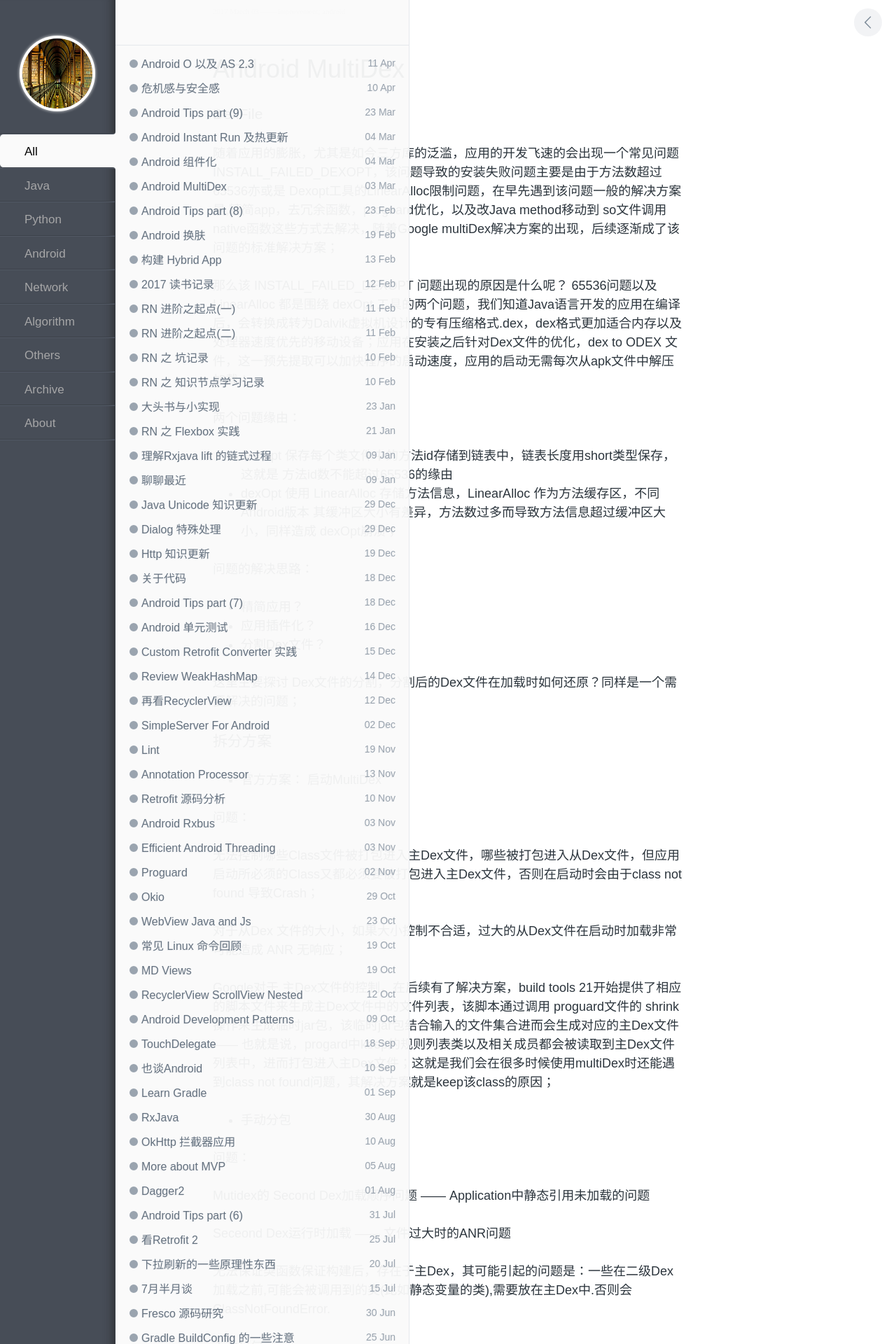
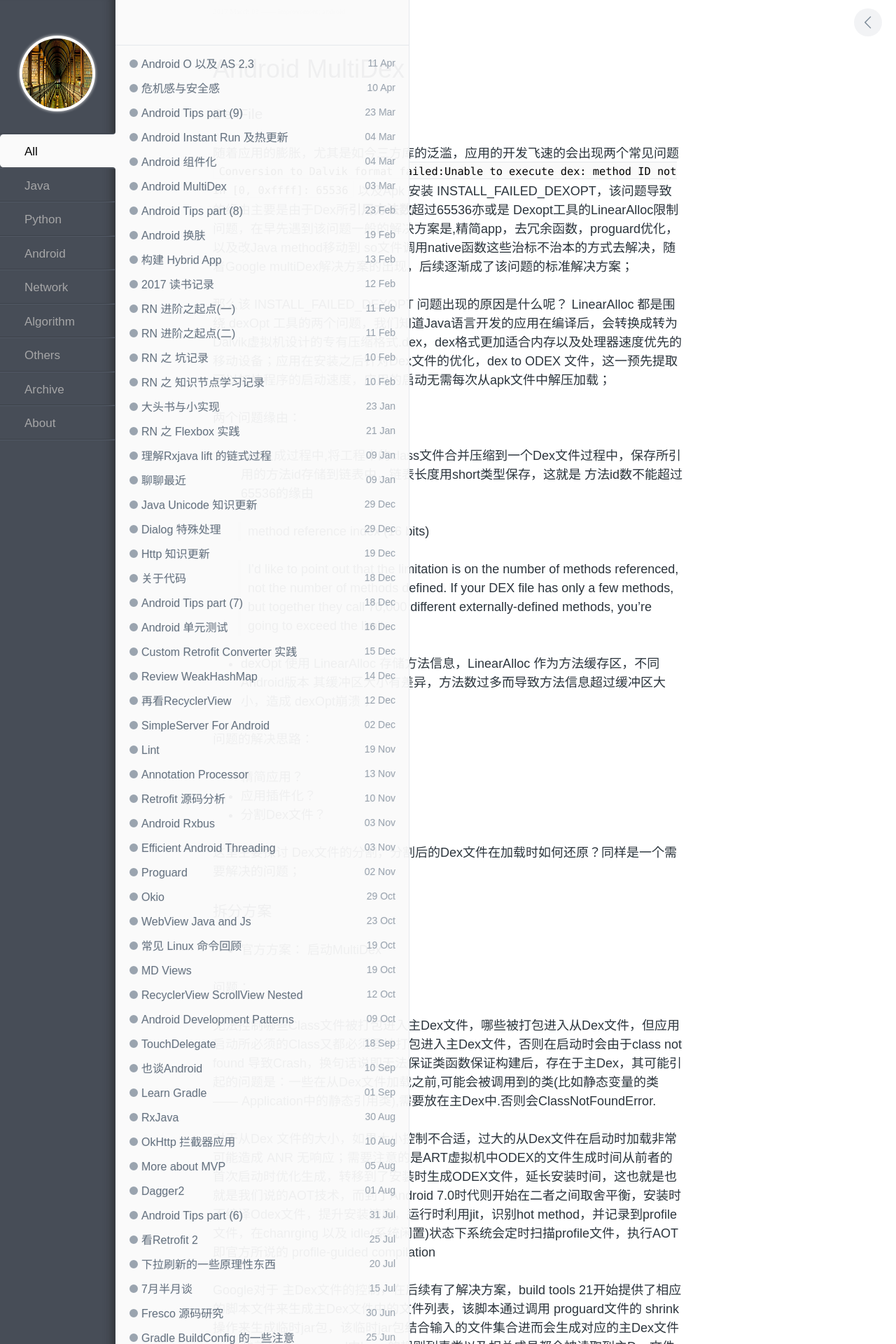
Before and after one commit to enlipan/enlipan.github.io, a Jekyll site: the page built from _posts/2017-03-03-android-multidex.md, in a window 1280 px wide. Shown: the top 1920 px of the page at 70% size. Built offline with Jekyll 4.4.1, drawn with Linux system fonts in a browser that asks for light colours; nearby versions of some CDN libraries; comment, search, counter and statistics services are not loaded; some of the changed text lies outside the part shown.

Commit message:
modify multidex

```diff
--- a/_posts/2017-03-03-android-multidex.md
+++ b/_posts/2017-03-03-android-multidex.md
@@ -9,15 +9,19 @@
 ### DexFile
 
 
-随着应用的膨胀，尤其是如今三方库的泛滥，应用的开发飞速的会出现一个常见问题INSTALL_FAILED_DEXOPT，该问题导致的安装失败问题主要是由于方法数超过65536亦或是 Dexopt工具的LinearAlloc限制问题，在早先遇到该问题一般的解决方案是,精简app，去冗余函数，proguard优化，以及改Java method移动到 so文件调用native函数这些方式去解决，随着Google multiDex解决方案的出现，后续逐渐成了该问题的标准解决方案；
+随着应用的膨胀，尤其是如今三方库的泛滥，应用的开发飞速的会出现两个常见问题`Conversion to Dalvik format failed:Unable to execute dex: method ID not in [0, 0xffff]: 65536` 以及Apk 安装 INSTALL_FAILED_DEXOPT，该问题导致的缘由主要是由于Dex所**引用方法数**超过65536亦或是 Dexopt工具的LinearAlloc限制问题，在早先遇到该问题一般的解决方案是,精简app，去冗余函数，proguard优化，以及改Java method移动到 so文件调用native函数这些治标不治本的方式去解决，随着Google multiDex解决方案的出现，后续逐渐成了该问题的标准解决方案；
 
-那么该 INSTALL_FAILED_DEXOPT 问题出现的原因是什么呢？ 65536问题以及 LinearAlloc 都是围绕 dexOpt 工具的两个问题，我们知道Java语言开发的应用在编译后，会转换成转为Dalvik虚拟机设计的专有压缩格式.dex，dex格式更加适合内存以及处理器速度优先的移动设备；应用在安装之后针对Dex文件的优化，dex to  ODEX 文件，这一预先提取可以加快程序的启动速度，应用的启动无需每次从apk文件中解压加载；
+那么该 INSTALL_FAILED_DEXOPT 问题出现的原因是什么呢？ LinearAlloc 都是围绕 dexOpt 工具的两个问题，我们知道Java语言开发的应用在编译后，会转换成转为Dalvik虚拟机设计的专有压缩格式.dex，dex格式更加适合内存以及处理器速度优先的移动设备；应用在安装之后针对Dex文件的优化，dex to  ODEX 文件，这一预先提取可以加快程序的启动速度，应用的启动无需每次从apk文件中解压加载；
 
 #### 两个问题缘由：
 
-* dexOpt 保存每个类文件中的方法id存储到链表中，链表长度用short类型保存，这就是 方法id数不能超过65536的缘由
+* dex生成过程中,将工程中的class文件合并压缩到一个Dex文件过程中，保存所引用的方法id存储到链表中，链表长度用short类型保存，这就是 方法id数不能超过65536的缘由
 
-* dexOpt 使用 LinearAlloc 存储方法信息，LinearAlloc 作为方法缓存区，不同Android版本 其缓冲区大小有差异，方法数过多而导致方法信息超过缓冲区大小，同样造成 dexOpt崩溃；
+>    method reference index (16 bits)
+
+>    I'd like to point out that the limitation is on the number of methods referenced, not the number of methods defined. If your DEX file has only a few methods, but together they call 70,000 different externally-defined methods, you're going to exceed the limit.
+
+* dexOpt 使用 LinearAlloc 存储方法信息，LinearAlloc 作为方法缓存区，不同Android版本 其缓冲区大小有差异，方法数过多而导致方法信息超过缓冲区大小，造成 dexOpt崩溃；
 
 
 
@@ -39,28 +43,66 @@
 
 问题：
 
-无法控制哪些Class文件被打包进入主Dex文件，哪些被打包进入从Dex文件，但应用启动所必须的Class又都必须要被打包进入主Dex文件，否则在启动时会由于class not found 导致Crash；
+无法控制哪些Class文件被打包进入主Dex文件，哪些被打包进入从Dex文件，但应用启动所必须的Class又都必须要被打包进入主Dex文件，否则在启动时会由于class not found 导致Crash，换句话说即无法保证类函数保证构建后，存在于主Dex，其可能引起的问题是：一些在从Dex文件加载之前,可能会被调用到的类(比如静态变量的类—— Application中的静态引用类),需要放在主Dex中.否则会ClassNotFoundError.
 
-对于从Dex 文件的大小，如果大小控制不合适，过大的从Dex文件在启动时加载非常可能造成 ANR 无响应；
+对于从Dex 文件的大小，如果大小控制不合适，过大的从Dex文件在启动时加载非常可能造成 ANR 无响应；需要注意的是ART虚拟机中ODEX的文件生成时间从前者的首次启动时优化生成，转移到了安装时生成ODEX文件，延长安装时间，这也就是也就是我们说的AOT技术，而到了Android 7.0时代则开始在二者之间取舍平衡，安装时不编译Odex文件，提升安装速度，运行时利用jit，识别hot method，并记录到profile文件，在chanrging 以及 idle(系统闲置)状态下系统会定时扫描profile文件，执行AOT即官方所说的 profile-guided compilation
 
 Google对于 主Dex文件的控制，在后续有了解决方案，build tools 21开始提供了相应的脚本文件来生成主Dex文件中的文件列表，该脚本通过调用 proguard文件的 shrink操作来生成临时jar包，该临时jar包结合输入的文件集合进而会生成对应的主Dex文件—— 也就是说，progard中keep的规则列表类以及相关成员都会被读取到主Dex文件列表中，进而打包进入主Dex文件；这就是我们会在很多时候使用multiDex时还能遇到class not found问题，其解决方案就是keep该class的原因；
 
-*  手动分包
+
+而对于启用multiDex之后导致的启动速度变慢的问题，可以在冷启动结束时做运行时检查，检测是否有位于从Dex文件中的class文件，在启动时被加载依赖，若有，则将该class文件移动至主dex文件中，使启动时无需加载从dex文件，加快启动速度；具体解决方案见[Android’s multidex slows down app startup](https://medium.com/groupon-eng/android-s-multidex-slows-down-app-startup-d9f10b46770f)
 
 
+*  手动分包:
 
+首先我们先看一下上古时期Android 开发google 的一篇文章—— 《Custom Class Loading in Dalvik》:
 
+这个简单的Demo在assets文件夹下存放了一个jar包，作为second dex，先将该dex文件通过io操作拷贝到对应的cach目录下，然后模拟加载该cach目录下的dex文件，通过反射构建对象，并将对象转换为interface，完成函数的调用;(这种方式比通过利用反射找到method，并利用method的invoke函数，效率更高,这是个比较好的方式）
 
-问题：
+{%  highlight java %}
 
-Mutidex的 Second Dex加载顺序问题 —— Application中静态引用未加载的问题
+Class libProviderClazz = null;
 
-Seceond Dex运行时加载 —— 文件过大时的ANR问题
+try {
+    // Load the library class from the class loader.
+    libProviderClazz =
+            cl.loadClass("com.example.dex.lib.LibraryProvider");
 
-无法保证类函数保证构建后，存在于主Dex，其可能引起的问题是：一些在二级Dex加载之前,可能会被调用到的类(比如静态变量的类),需要放在主Dex中.否则会ClassNotFoundError.
+    // Cast the return object to the library interface so that the
+    // caller can directly invoke methods in the interface.
+    // Alternatively, the caller can invoke methods through reflection,
+    // which is more verbose and slow.
+    LibraryInterface lib = (LibraryInterface) libProviderClazz.newInstance();
 
+    // Display the toast!
+    lib.showAwesomeToast(view.getContext(), "hello");
+} catch (Exception exception) {
+    // Handle exception gracefully here.
+    exception.printStackTrace();
+}
 
-手动分包:
+{%  endhighlight %}
+
+sourceCode:
+
+[android-custom-class-loading-sample](https://github.com/rffffffff007/android-custom-class-loading-sample)
+
+再来看看，在multiDex中Dex 文件加载的install 函数源码核心：
+
+`expandFieldArray(dexPathList, "dexElements", makeDexElements(dexPathList,
+           new ArrayList<File>(additionalClassPathEntries), optimizedDirectory,
+           suppressedExceptions));`
+
+其主要操作包括以下几个部分的逻辑：
+
+* Apk zip文件的解压，寻找到除 classes.dex文件（该dex文件作为主dex文件在启动时会被加载）外的其他 classes2.dex，classes3.dex文件
+* dex 文件加载，并利用反射替代原有的 dexElements 对象
+
+对于该源码逻辑，我们能够很容易的想到几个着手的问题：
+
+* 如何生成多Dex？如何分Dex，哪些class被分到主Dex，哪些分到从Dex(2.dex，3.dex...)？
+* 如何知道所跳转页面所涉及到的class文件是否被加载？如果在页面跳转时所涉及到的二级页面以及其所依赖的class未被加载，应用将产生Crash
+
 
 
 
@@ -77,3 +119,17 @@
 [美团Android DEX自动拆包及动态加载简介](http://tech.meituan.com/mt-android-auto-split-dex.html)
 
 [dex分包变形记](http://bugly.qq.com/bbs/forum.php?mod=viewthread&tid=193)
+
+[Android Dex分包之旅](http://yydcdut.com/2016/03/20/split-dex/)
+
+[Android傻瓜式分包插件](https://github.com/TangXiaoLv/Android-Easy-MultiDex)
+
+---
+
+
+
+[Custom Class Loading in Dalvik](https://android-developers.googleblog.com/2011/07/custom-class-loading-in-dalvik.html)
+
+[Android Multidex导致的App启动缓慢](https://github.com/hehonghui/android-tech-frontier/blob/master/issue-39/Android%20dex%E5%88%86%E5%8C%85%E5%AF%BC%E8%87%B4%E7%9A%84App%E5%90%AF%E5%8A%A8%E9%80%9F%E5%BA%A6%E4%B8%8B%E9%99%8D.md)
+
+[Does the Android ART runtime have the same method limit limitations as Dalvik?——解释65536的原因](http://stackoverflow.com/questions/21490382/does-the-android-art-runtime-have-the-same-method-limit-limitations-as-dalvik/21492160#21492160)
```
